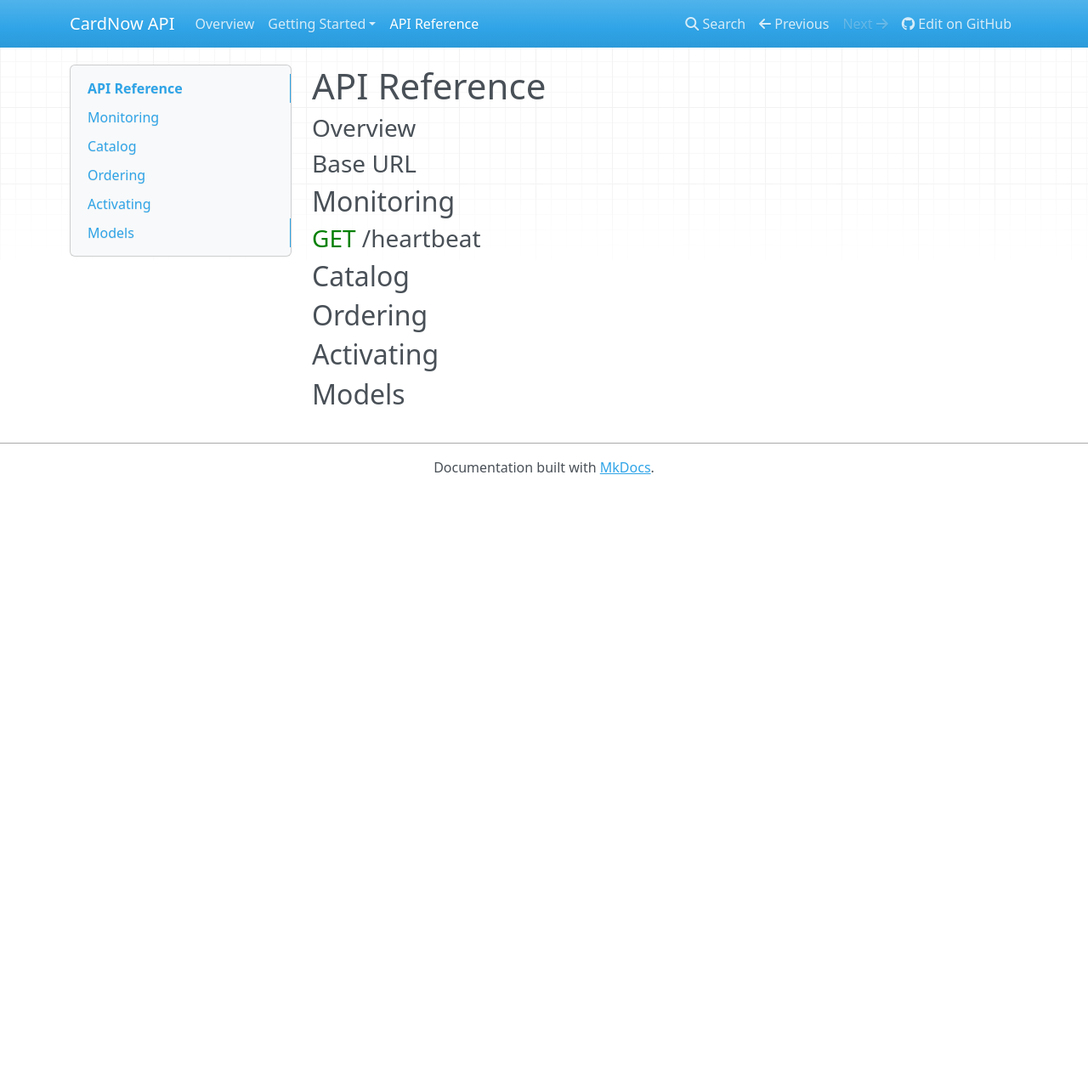
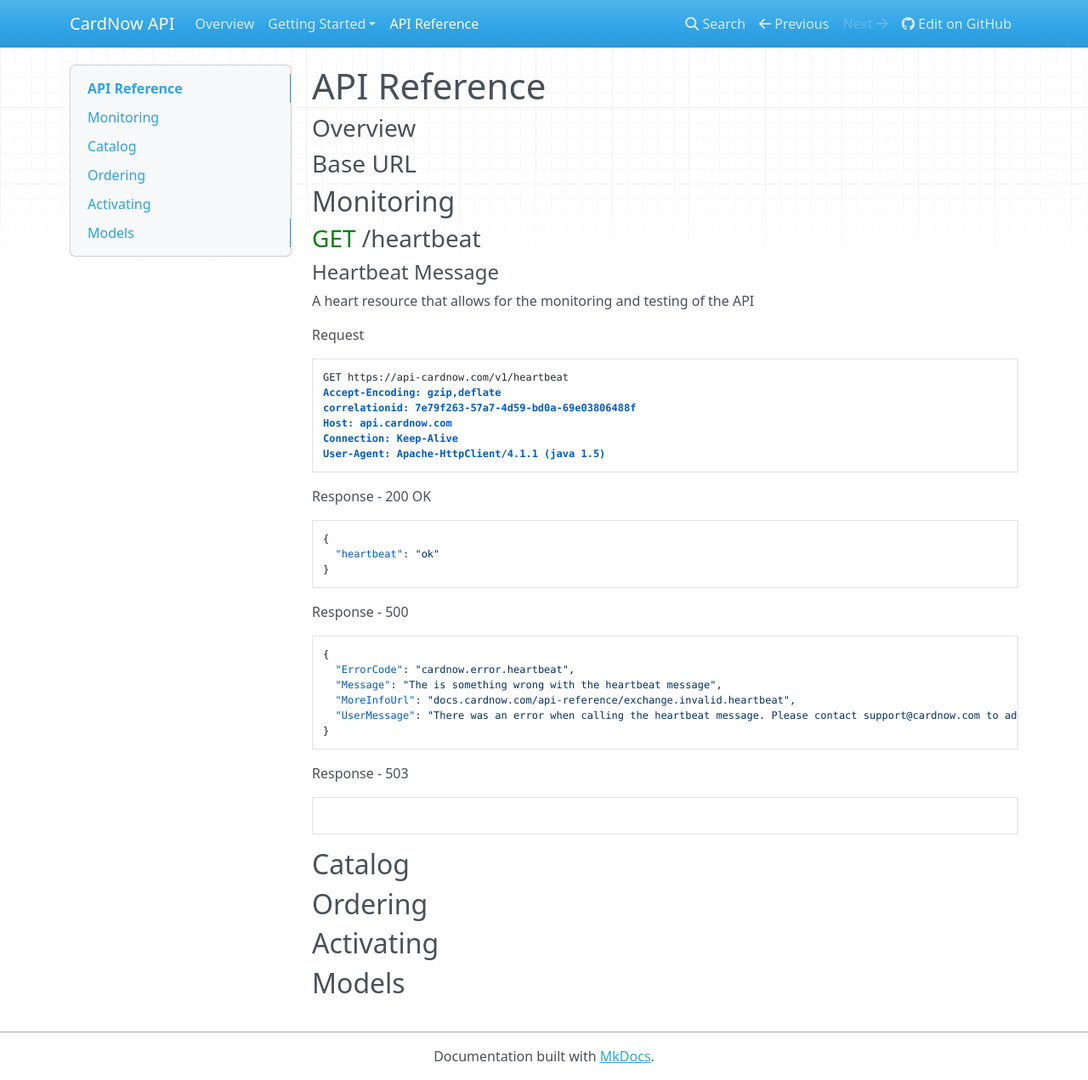
Before and after one commit to RewardLayer/CardNow-docs, an MkDocs documentation site: the page built from docs/api-reference.md, in a window 1280 px wide and 1271 px high. Shown: the whole window at 85% size. Built offline with MkDocs 1.6.1, drawn with Linux system fonts in a browser that asks for light colours; nearby versions of some CDN libraries.

Commit message:
added heartbeat

````diff
--- a/docs/api-reference.md
+++ b/docs/api-reference.md
@@ -6,6 +6,41 @@
 
 ## Monitoring
 ### <span style="color: green;">GET</span> /heartbeat
+####Heartbeat Message
+
+A heart resource that allows for the monitoring and testing of the API
+
+Request
+```
+GET https://api-cardnow.com/v1/heartbeat
+Accept-Encoding: gzip,deflate
+correlationid: 7e79f263-57a7-4d59-bd0a-69e03806488f
+Host: api.cardnow.com
+Connection: Keep-Alive
+User-Agent: Apache-HttpClient/4.1.1 (java 1.5)
+```
+Response - 200 OK
+
+```json
+{
+  "heartbeat": "ok"
+}
+```
+
+Response - 500
+```json
+{
+  "ErrorCode": "cardnow.error.heartbeat",
+  "Message": "The is something wrong with the heartbeat message",
+  "MoreInfoUrl": "docs.cardnow.com/api-reference/exchange.invalid.heartbeat",
+  "UserMessage": "There was an error when calling the heartbeat message. Please contact support@cardnow.com to address the issue. "
+}
+```
+Response - 503
+```json
+
+```
+
 
 ## Catalog
 
````
